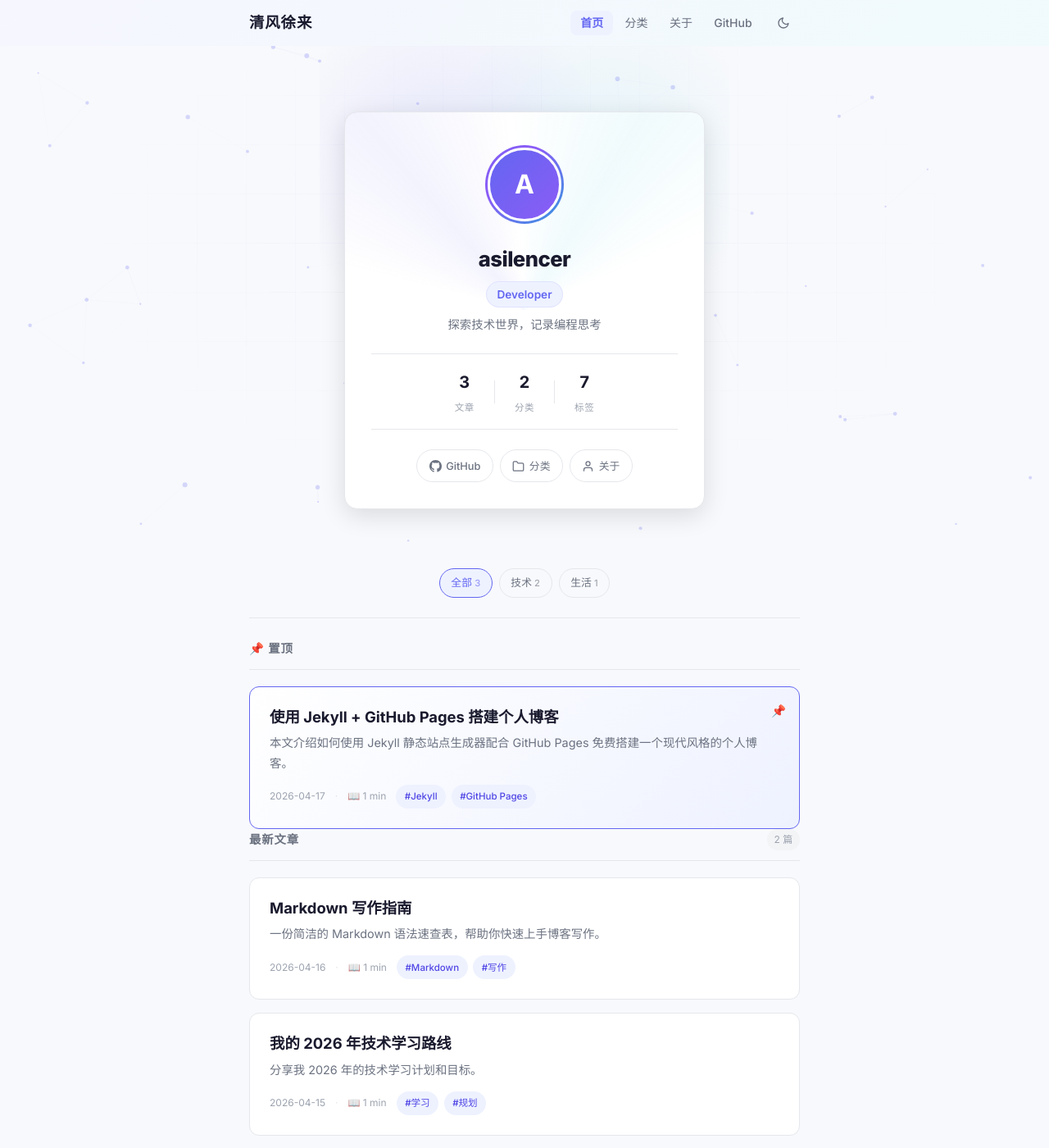
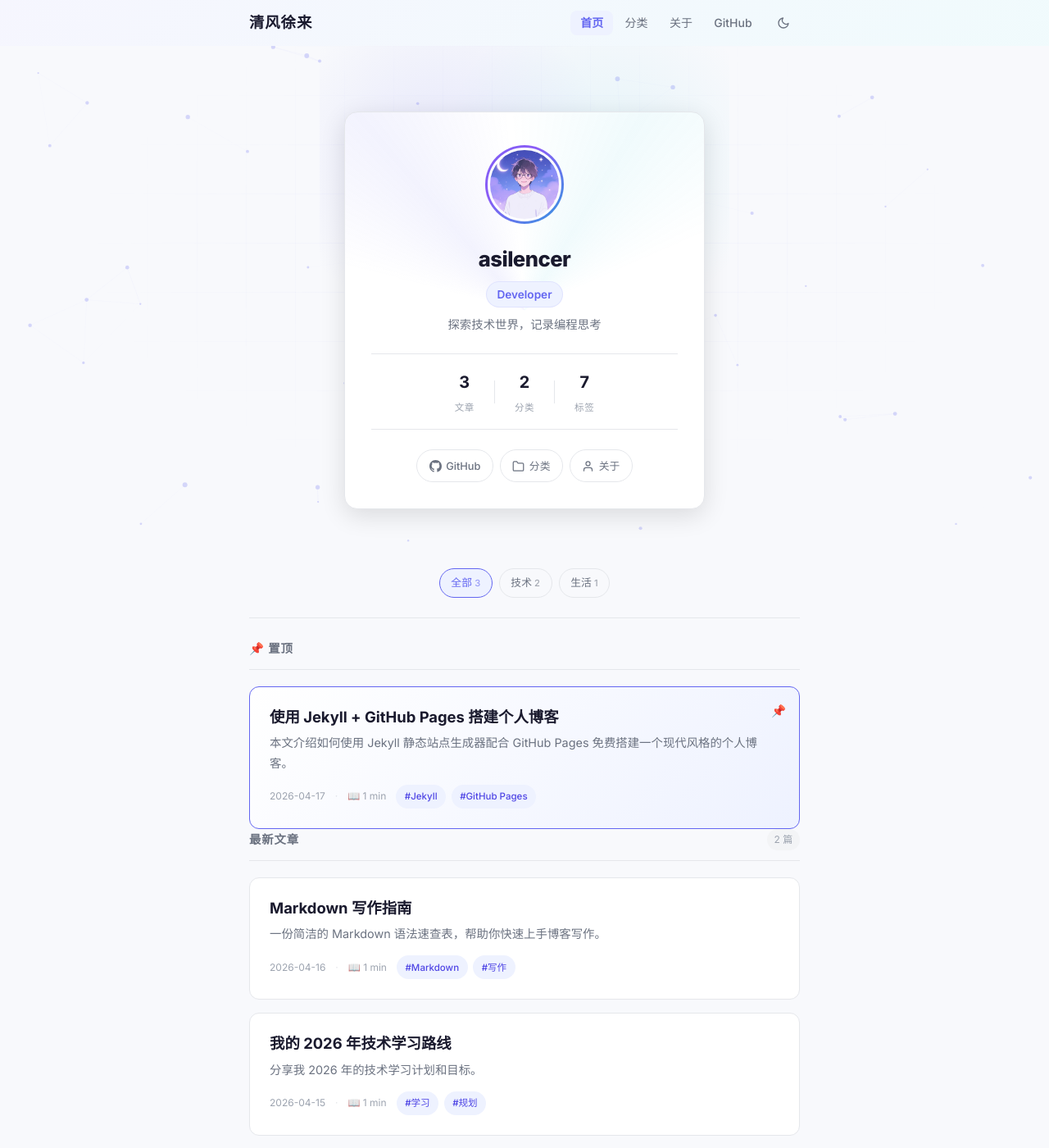
Before and after one commit to Asilencer/asilencer.github.io, a Jekyll site: the page built from index.html, in a window 1280 px wide and 1400 px high. Shown: the whole window at 82% size. Built offline with Jekyll 4.4.1, drawn with Linux system fonts in a browser that asks for light colours.

Commit message:
Add anime-style avatar image and integrate into profile card

```diff
--- a/assets/css/style.css
+++ b/assets/css/style.css
@@ -391,12 +391,8 @@ img { max-width: 100%; height: auto; }
   height: 100%;
   border-radius: 50%;
   background: linear-gradient(135deg, var(--color-gradient-start), var(--color-gradient-end));
-  display: flex;
-  align-items: center;
-  justify-content: center;
-  font-size: 2rem;
-  color: white;
-  font-weight: 700;
+  background-size: cover;
+  background-position: center;
   border: 3px solid var(--color-surface);
 }
 
--- a/index.html
+++ b/index.html
@@ -7,7 +7,7 @@ layout: default
     <div class="profile-card">
       <div class="profile-card-glow"></div>
       <div class="profile-avatar-ring">
-        <div class="profile-avatar">{{ site.author.avatar }}</div>
+        <div class="profile-avatar" style="background-image: url('/assets/img/avatar.jpg'); background-size: cover; background-position: center;"></div>
       </div>
       <h1 class="profile-name">{{ site.author.name }}</h1>
       <p class="profile-role">{{ site.author.role }}</p>
```
Also changed, not shown: assets/img/avatar.jpg (added).
